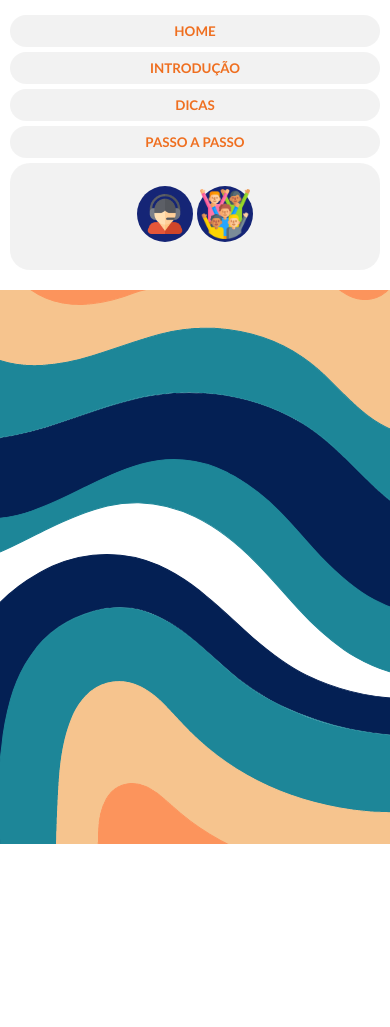
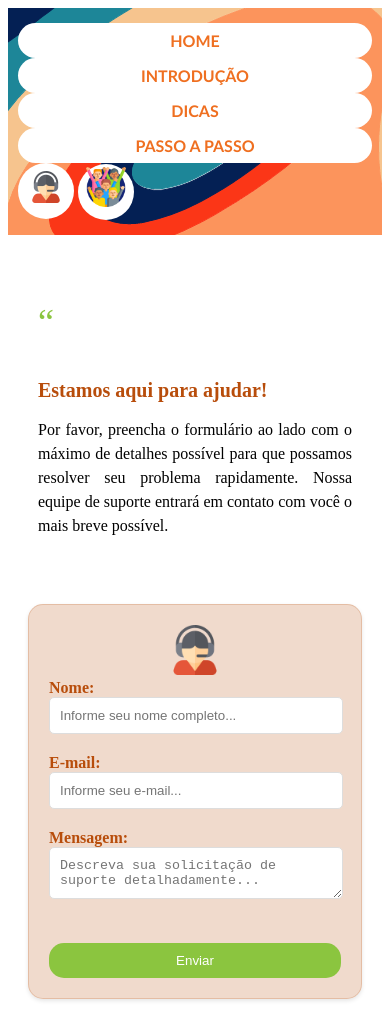
Before and after one commit to gabi-ulisses/projeto-ihc, a plain HTML site: page public/suporte.html in a window 390 px wide. Before the commit the page ends 844 px from the top, so only its background shows below. Drawn offline with Linux system fonts and the light colour scheme.

Commit message:
pagina duvida pronta

```diff
--- a/assets/css/sobre.css
+++ b/assets/css/sobre.css
@@ -73,7 +73,7 @@ header h2{
     display: block;
 }
 
-header img{
+header #pontoI{
     width: 100px;
     border-radius: 50%;
 }
@@ -96,19 +96,19 @@ h3{
 
 .profile-image {
     position: absolute;
-    top: -50px; /* Ajuste conforme necessário */
+    top: -50px;
     left: 50%;
     transform: translateX(-50%);
-    background-color: white; /* Cor de fundo da imagem */
-    padding: 5px; /* Espaço ao redor da imagem */
-    border-radius: 50%; /* Torna a imagem circular */
-    box-shadow: 0 0 10px rgba(0, 0, 0, 0.1); /* Sombra para efeito visual */
+    background-color: white;
+    padding: 5px;
+    border-radius: 50%;
+    box-shadow: 0 0 10px rgba(0, 0, 0, 0.1);
 }
 
 .profile-image img {
-    width: 150px; /* Tamanho da imagem */
+    width: 150px;
     height: 150px;
-    border-radius: 50%; /* Torna a imagem circular */
+    border-radius: 50%;
 }
 
 
@@ -139,62 +139,39 @@ h3{
 }
 
 @media (min-width: 769px) and (max-width: 1024px) {
-
-    section{
-        height: auto;
-        width: auto;
-        padding: 60px 60px 100px 100px;
-    }
-    section h2{
-        text-align: center;
-        font-size: 25pt;
-    }
-    nav ul li{
-        font-size: 10pt;
-        margin: 15px 10px 15px 20px;
-    }
-  }
-
-  /* Tela até 567px */
-
-  @media (min-width: 200px) and (max-width: 567px) {
-
-
-
-    nav ul{
-        padding:15px 10px 15px 10px !important;
+    section {
+        padding: 60px;
     }
 
-    nav ul li{
-        font-size: 10pt;
-        margin: 15px 0px 15px 0px;
-        background-color: #e7e7e78c;
-        margin-bottom: 5px !important;
+    header h2 {
+        font-size: 25pt;
+        text-align: center;
     }
 
-    nav ul{
+    nav ul li {
+        font-size: 10pt;
+        margin: 15px 10px;
+    }
+
+    #parte1, #parte2 {
+        width: 35%;
+        margin: 20px;
+    }
+}
+
+/* Responsividade para telas até 768px */
+@media (max-width: 768px) {
+    nav ul {
         display: block;
         align-items: center;
-        padding: 0;
-        margin: 0;
-
-        list-style-type: none;
+        padding: 15px 10px;
     }
 
-    nav ul li{
+    nav ul li {
         text-align: center;
         padding: 8px;
         border-radius: 20px;
-        margin: 0px 0px 0px 0px;
-
-  }
-
-    #li_icon1 {
-        margin-left: auto;
-        padding: 8px;
-        width: 40px;
-        height: 40px;
-        text-align: center;
+        margin: 5px 0;
     }
 
     #li_icon1, #li_icon2 {
@@ -202,16 +179,35 @@ h3{
         margin: auto;
     }
 
-    #icones{
-        margin: auto;
+    #li_icon1 {
+        padding: 8px;
+        width: 40px;
+        height: 40px;
     }
 
     #li_icon2 {
-        padding: 0;
+        padding: 3px;
         width: 50px;
         height: 50px;
-        padding:3px;
-
     }
 
+    header #pontoI {
+        width: 100px;
+        border-radius: 50%;
+        margin-left: 165px;
+    }
+
+    header h2 {
+        margin-left: 170px;
+    }
+
+    section {
+        flex-direction: column;
+        padding: 20px;
+    }
+
+    #parte1, #parte2 {
+        width: 100%;
+        margin: 20px 0;
+    }
 }
--- a/assets/css/suporte.css
+++ b/assets/css/suporte.css
@@ -1,15 +1,5 @@
-body{
+nav{
     background-image: url("../img/fundo.png");
-    margin: 0px !important;
-}
-
-main{
-    padding: 40px;
-}
-/* Menu de navegação */
-
-nav{
-    background-color: #ffffff;
     font-family:'Gill Sans', 'Gill Sans MT', Calibri, 'Trebuchet MS', sans-serif;
     font-weight: 600;
 }
@@ -18,15 +8,15 @@ nav ul{
     align-items: center;
     padding: 0;
     margin: 0;
-
     list-style-type: none;
 }
 
 nav ul li{
     text-align: center;
-    padding: 8px;
+    padding: 13px;
     border-radius: 20px;
-    margin: 15px 0px 15px 20px;
+    margin: 15px 10px 15px 20px;
+    background-color: #ffffff;
 
 }
 
@@ -40,15 +30,12 @@ nav ul li a{
 }
 
 #li_icon1, #li_icon2{
-    background-color: #152576;
+    background-color: #ffffff;
     border-radius: 100%;
     text-align: center;
 }
-#icones{
+#li_icon1 {
     margin-left: auto;
-}
-
-#li_icon1 {
     padding: 5px;
     width: 40px;
     height: 40px;
@@ -57,38 +44,159 @@ nav ul li a{
     padding: 0;
     width: 50px;
     height: 50px;
-    margin-right: 10px;
 }
 .icon img{
-    width: 100%;
-    height: 100%;
+    width: 80%;
+    height: 80%;
     vertical-align: middle;
 }
 
-/* Menu em telas até 1024px */
+/*Parte dos textos*/
+
+main {
+    display: flex;
+    justify-content: space-between;
+    align-items: center;
+    padding: 20px;
+}
+
+.titulo {
+    font-size: 50px;
+    color: #8bc53f;
+}
+
+#text-section {
+    max-width: 25%;
+    padding: 30px;
+}
+
+#text-section h1 {
+    font-size: 24px;
+    color: #b84d0b;
+    margin: 10px 0;
+
+}
+
+.description {
+    font-size: 18px;
+    line-height: 1.5;
+    text-align: justify;
+}
+
+
+#form-section {
+    max-width: 45%;
+    background-color: #b84d0b35;
+    border: 1px solid #b84d0b35;
+    border-radius: 15px;
+    padding: 40px;
+    box-shadow: 0 2px 4px rgba(0,0,0,0.1);
+    color: #b84d0b;
+    margin-top: 60px;
+
+}
+
+
+.profile-image {
+    position: absolute;
+    top: 155px;
+    left: 72%;
+}
+
+.profile-image img {
+    width: 60px;
+    height: auto;
+}
+
+#form-section label {
+    margin-bottom: 5px;
+    font-weight: bold;
+}
+
+#form-section input, #form-section textarea {
+    width: calc(100% - 20px);
+    padding: 10px;
+    margin-bottom: 20px;
+    border: 1px solid #ddd;
+    border-radius: 5px;
+}
+
+#form-section button {
+    position: absolute;
+    padding: 10px 20px;
+    background-color: #8bc53f;
+    color: white;
+    border: none;
+    border-radius: 15px;
+    cursor: pointer;
+    display: block;
+    width: 200px;
+    left:67%;
+    margin-top: 20px;
+}
+
+#form-section button:hover {
+    background-color: #79a42e;
+}
+
+
+
 
 @media (min-width: 769px) and (max-width: 1024px) {
+    section {
+        height: auto;
+        width: auto;
+        padding: 60px 60px 100px 100px;
+    }
 
     nav ul li{
         font-size: 10pt;
         margin: 15px 10px 15px 20px;
     }
+
+    .titulo {
+        font-size: 40px;
+    }
+
+    #text-section {
+        max-width: 45%;
+        padding: 20px;
+    }
+
+    #text-section h1 {
+        font-size: 22px;
+    }
+
+    .description {
+        font-size: 18px;
+    }
+
+    #form-section {
+        max-width: 50%;
+        padding: 30px;
+    }
+
+    .profile-image {
+        position: absolute;
+        left: 70%;
+        top: 140px;
+    }
+
+    .profile-image img {
+        width: 55px;
+    }
+
+    #form-section button {
+        left: 63%;
+    }
+
 }
 
-/* Menu em telas até 567px */
-
-@media (min-width: 200px) and (max-width: 567px) {
-
+@media (max-width: 768px) {
     nav ul{
         padding:15px 10px 15px 10px !important;
     }
 
-    nav ul li{
-        font-size: 10pt;
-        margin: 15px 0px 15px 0px;
-        background-color: #e7e7e78c;
-        margin-bottom: 5px !important;
-    }
 
     nav ul{
         display: block;
@@ -131,4 +239,55 @@ nav ul li a{
         padding:3px;
 
     }
+
+    .titulo {
+        font-size: 36px;
+    }
+
+    #text-section {
+        max-width: 100%;
+        padding: 10px;
+    }
+
+    #text-section h1 {
+        font-size: 20px;
+    }
+
+    .description {
+        font-size: 16px;
+    }
+
+    main{
+        display: block;
+    }
+
+    #form-section {
+        max-width: 100%;
+        padding: 20px;
+        margin-top: 40px;
+    }
+
+    .profile-image {
+        position: static;
+        margin: 0 auto;
+        text-align: center;
+    }
+
+    .profile-image img {
+        width: 50px;
+    }
+
+    #form-section input, #form-section textarea {
+        width: 100%;
+        width: calc(100% - 20px);
+
+    }
+
+    #form-section button {
+        position: static;
+        margin: 20px auto 0;
+        display: block;
+        width: 100%;
+    }
+
 }
--- a/public/suporte.html
+++ b/public/suporte.html
@@ -11,35 +11,45 @@
         <nav>
             <ul>
                 <li><a href="../index.html" title="Página inicial">HOME</a></li>
-                <li><a href="introducao.html" title="Introdução">INTRODUÇÃO</a></li>
-                <li><a href="dicas.html" title="Dicas">DICAS</a></li>
-                <li><a href="passos.html" title="Passo a passo">PASSO A PASSO</a></li>
-                <li id="icones">
-                    <ul>
-                        <li id="li_icon1"><a class="icon" href="suporte.html"><img src="../assets/img/suporte.png" alt="Ícone de suporte" title="Suporte"></a></li>
-                        <li id="li_icon2"><a class="icon" href="sobre.html"><img src="../assets/img/sobre.png" alt="Ícone de pessoas" title="Sobre nós"></a></li>
-                    </ul>
-
-                </li>
-
+                <li><a href="../public/introducao.html" title="Introdução">INTRODUÇÃO</a></li>
+                <li><a href="../public/dicas.html" title="Dicas">DICAS</a></li>
+                <li><a href="../public/passos.html" title="Passo a passo">PASSO A PASSO</a></li>
+                <li id="li_icon1"><a class="icon" href="../public/suporte.html"><img src="../assets/img/suporte.png" alt="Ícone de suporte" title="Suporte"></a></li>
+                <li id="li_icon2"><a class="icon" href="../public/sobre.html"><img src="../assets/img/sobre.png" alt="Ícone de pessoas" title="Sobre nós"></a></li>
             </ul>
         </nav>
     </header>
+
     <main>
-        <section>
-            <header>
-                <h1></h1>
-            </header>
+        <section id="text-section">
             <article>
-                <p>
-
-                </p>
-                <p>
-
+                <p class="titulo">“</p>
+                <h1>Estamos aqui para ajudar!</h1>
+                <p class="description">
+                    Por favor, preencha o formulário ao lado com o máximo de detalhes possível para que possamos resolver seu problema rapidamente.
+                    Nossa equipe de suporte entrará em contato com você o mais breve possível.
                 </p>
             </article>
         </section>
-   </main>
+        <section id="form-section">
+            <article>
+                <article class="profile-image">
+                    <img src="../assets/img/suporte.png" alt="Suporte">
+                </article>
+                <form>
+                    <label for="name">Nome:</label>
+                    <input type="text" id="name" name="name" placeholder="Informe seu nome completo...">
 
+                    <label for="email">E-mail:</label>
+                    <input type="email" id="email" name="email" placeholder="Informe seu e-mail...">
+
+                    <label for="message">Mensagem:</label>
+                    <textarea id="message" name="message" placeholder="Descreva sua solicitação de suporte detalhadamente..."></textarea>
+
+                    <button type="submit">Enviar</button>
+                </form>
+            </article>
+        </section>
+    </main>
 </body>
 </html>
```
Also changed, not shown: public/sobre.html (+2 -2 lines).
